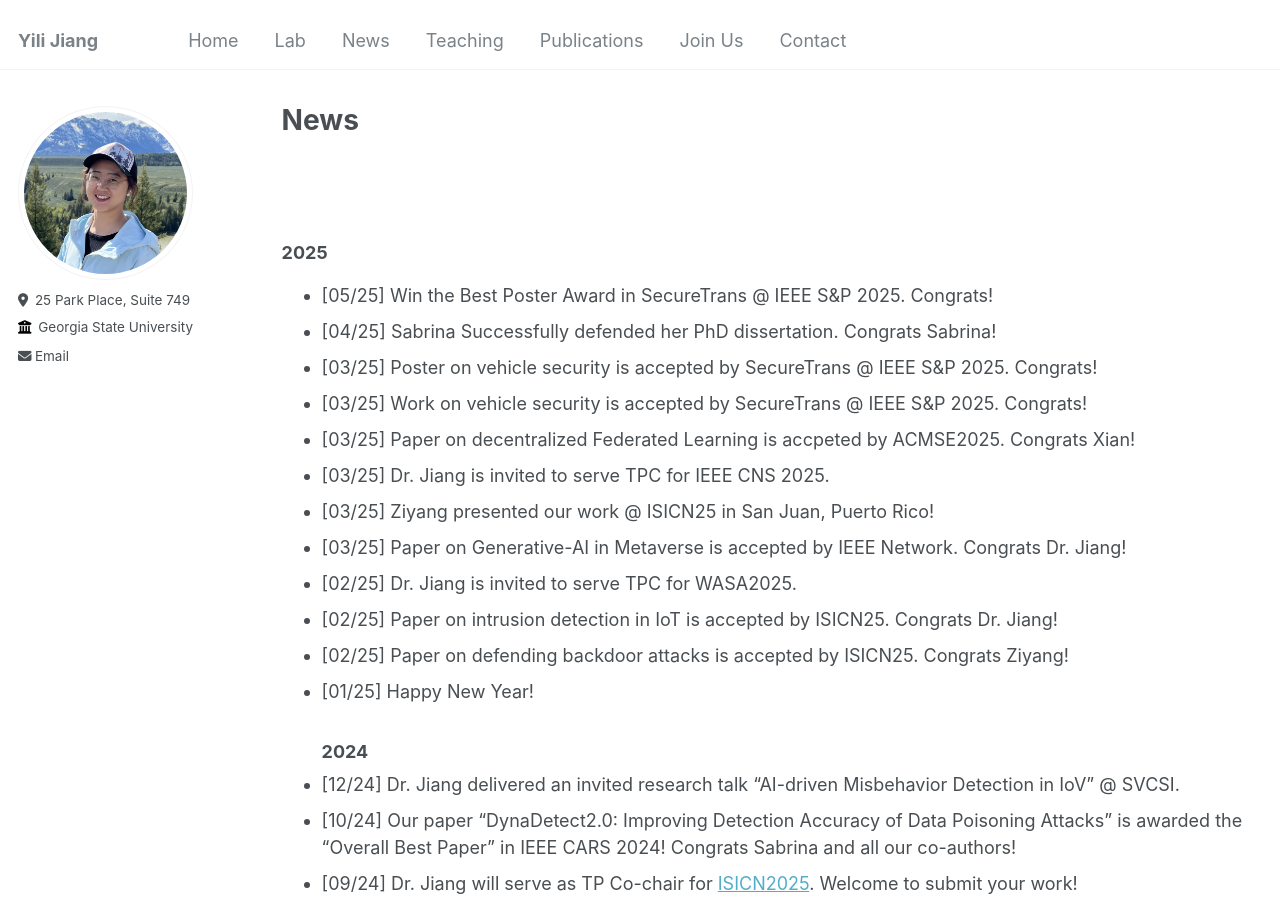
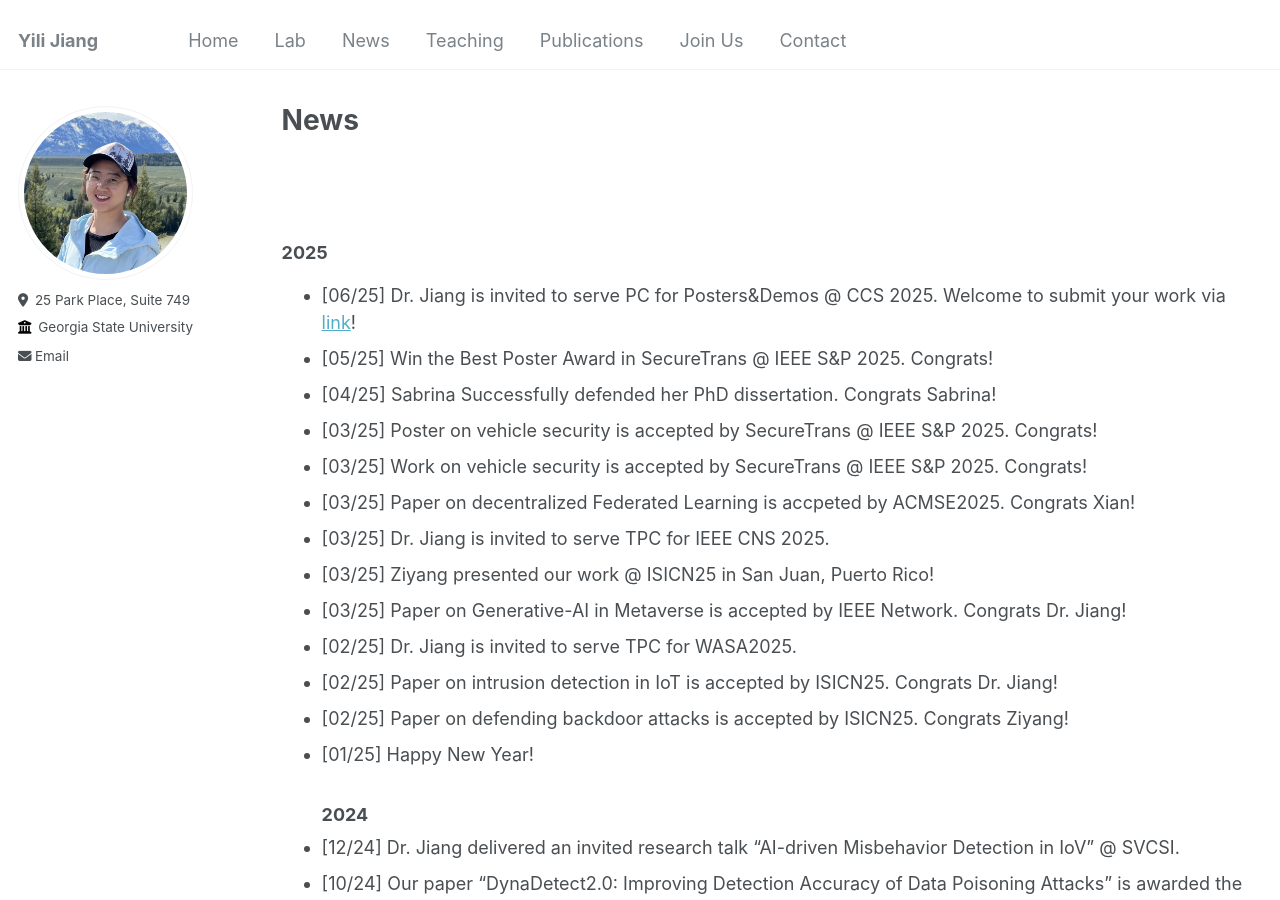
Before and after one commit to suhbrina-perry/suhbrina-perry.github.io, a Jekyll site: the page built from _pages/news.md, in a window 1280 px wide and 900 px high. Built offline with Jekyll 4.4.1, drawn with Linux system fonts in a browser that asks for light colours.

Commit message:
Update news.md

```diff
--- a/_pages/news.md
+++ b/_pages/news.md
@@ -17,6 +17,7 @@ author_profile: true
 - [05/25] Happy to serve on DoE Panel
 - [06/25] Happy to serve on NSF Panel (Epsore)
 -->
+- [06/25] Dr. Jiang is invited to serve PC for Posters&Demos @ CCS 2025. Welcome to submit your work via [link](https://www.sigsac.org/ccs/CCS2025/call-for-posters-and-demos/)!
 - [05/25] Win the Best Poster Award in SecureTrans @ IEEE S&P 2025. Congrats!
 - [04/25] Sabrina Successfully defended her PhD dissertation. Congrats Sabrina!
 - [03/25] Poster on vehicle security is accepted by SecureTrans @ IEEE S&P 2025. Congrats!
```
